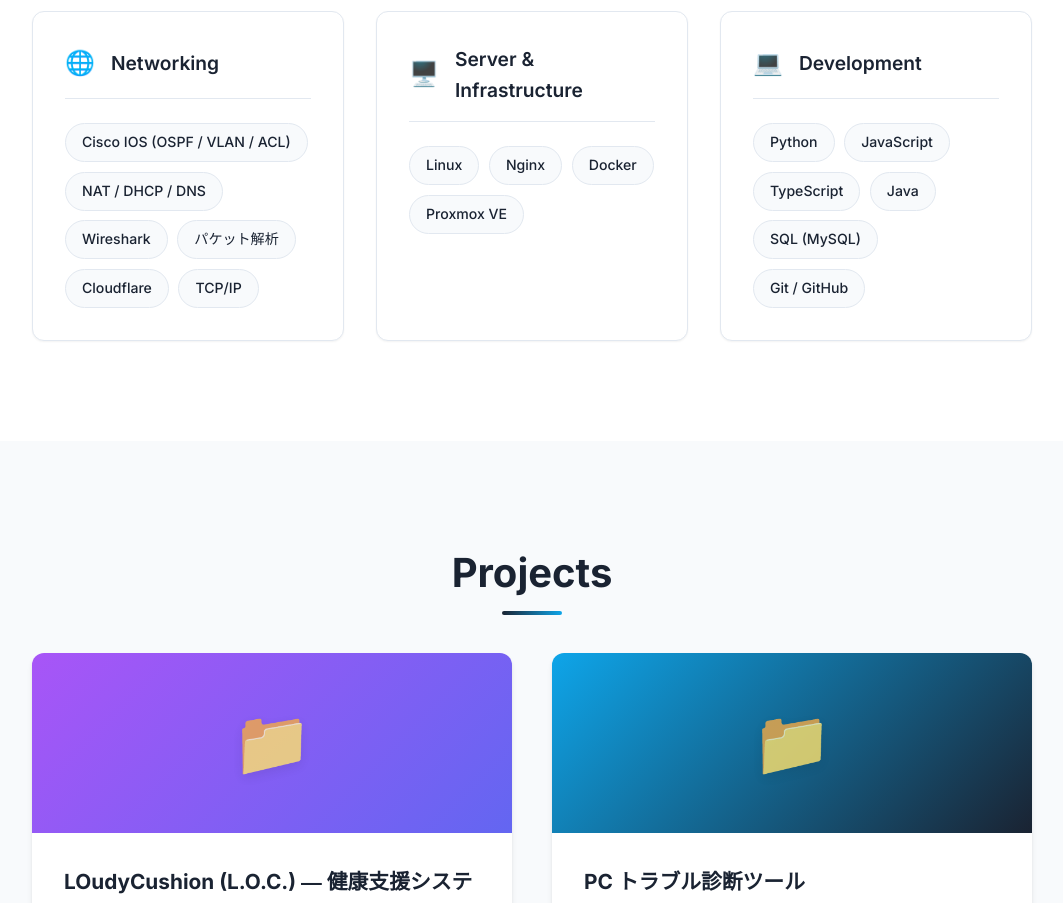
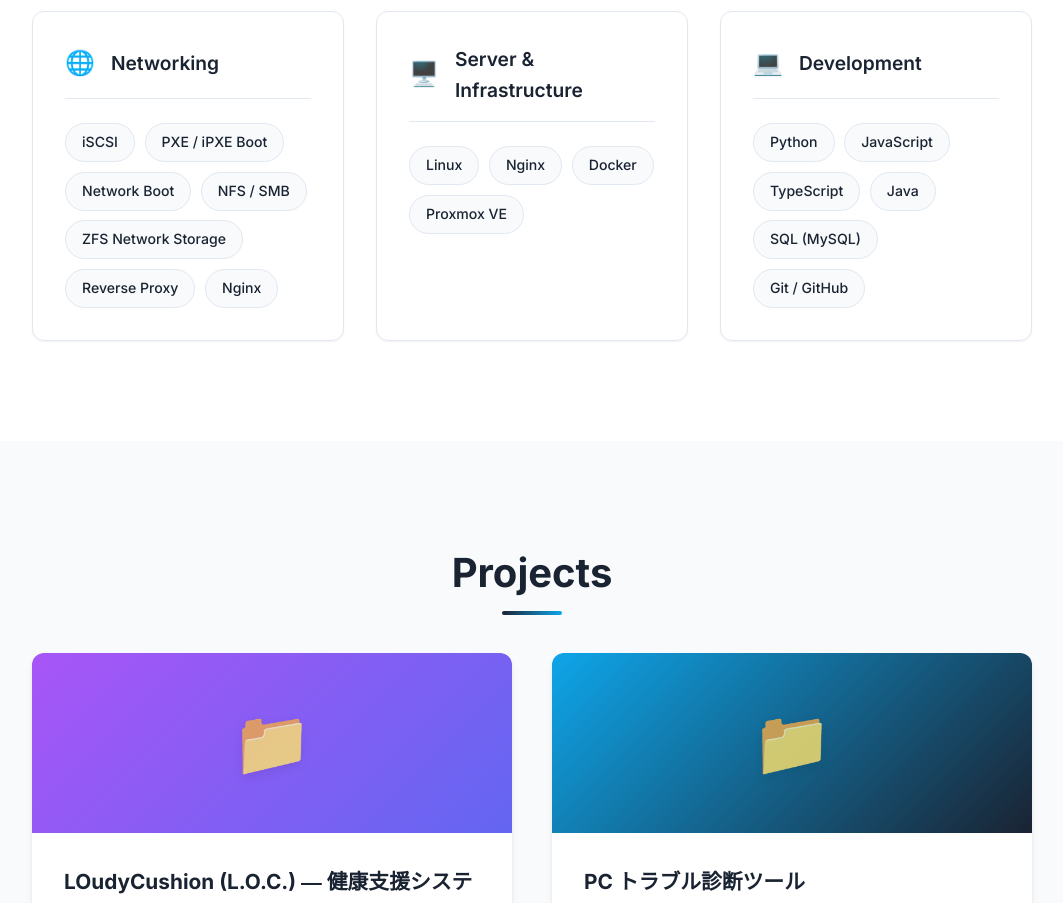
Before and after one commit to kt-suji/kt-suji.github.io, a Next.js app: page / in a window 1280 px wide. Shown: the part 1660-2563 px from the top of the page, without its empty margins (108-1171 px from the left). Built offline with nearby package versions, Linux system fonts and the light colour scheme.

Commit message:
Update Networking skills

```diff
--- a/src/components/Skills.jsx
+++ b/src/components/Skills.jsx
@@ -5,12 +5,13 @@ const skillCategories = [
     title: 'Networking',
     icon: '🌐',
     skills: [
-      'Cisco IOS (OSPF / VLAN / ACL)',
-      'NAT / DHCP / DNS',
-      'Wireshark',
-      'パケット解析',
-      'Cloudflare',
-      'TCP/IP',
+      'iSCSI',
+      'PXE / iPXE Boot',
+      'Network Boot',
+      'NFS / SMB',
+      'ZFS Network Storage',
+      'Reverse Proxy',
+      'Nginx',
     ]
   },
   {
```
